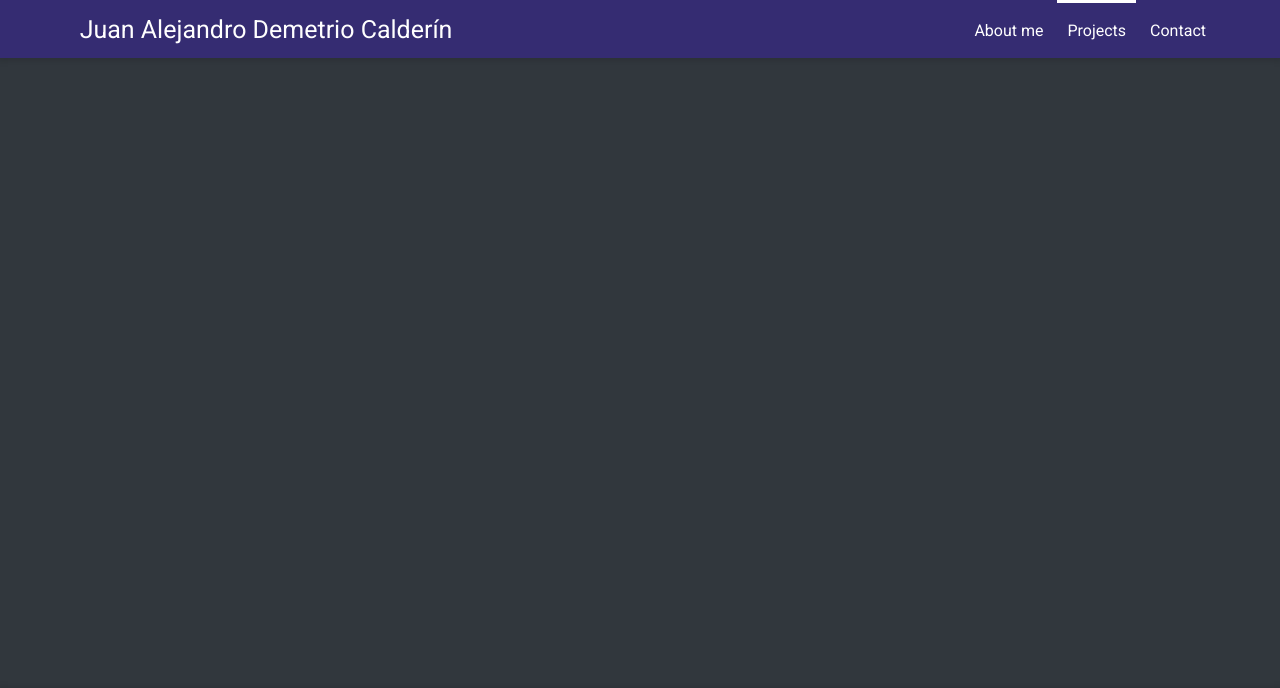
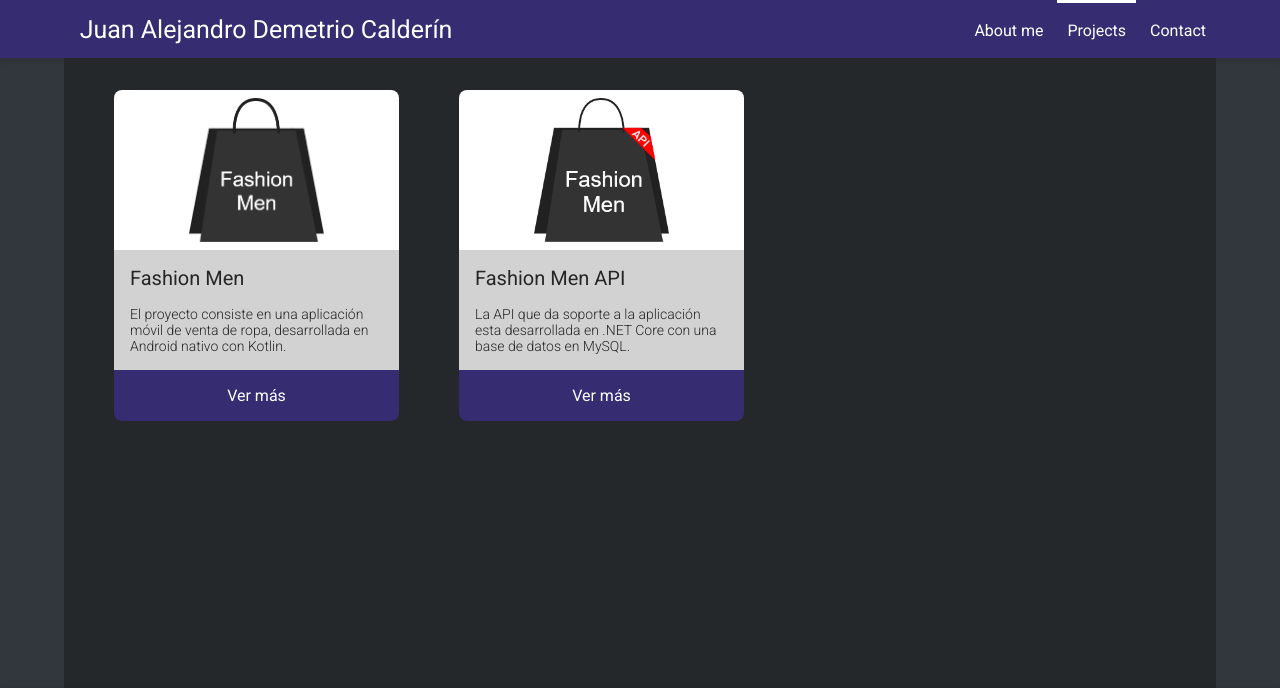
Before and after one commit to Jackdaw16/Portafolio, a plain HTML site: page projects.html in a window 1280 px wide. Shown: the top 688 px of the page. Drawn offline with Linux system fonts and the light colour scheme.

Commit message:
projects page finished

```diff
--- a/css/index.scss
+++ b/css/index.scss
@@ -250,3 +250,70 @@ footer {
     }
   }
 }
+
+.cards-row-one{
+  display: flex;
+  flex-direction: row;
+
+  .card{
+    width: 17.8125em;
+    height: 20.875em;
+    margin: 0.75em 1.875em;
+    display: flex;
+    flex-direction: column;
+
+    .img-container{
+      width: 100%;
+      border-top-right-radius: 0.5em;
+      border-top-left-radius: 0.5em;
+      padding: 0.5em 0;
+      background-color: white;
+      display: flex;
+      flex-direction: column;
+      align-items: center;
+
+      img{
+        height: 9em;
+      }
+    }
+
+    .text-container{
+      width: 100%;
+      background-color: #D2D2D2;
+      padding: 8px;
+
+      p{
+        color: #262626;
+        margin: 0;
+      }
+
+      .card-title{
+        font-weight: 400;
+        font-size: 1.25em;
+        padding: 8px;
+      }
+
+      .card-description{
+        font-weight: 300;
+        font-size: 0.875em;
+        padding: 8px;
+      }
+    }
+
+    .card-button{
+      width: 100%;
+      background-color: #352C72;
+      color: white;
+      border-bottom-right-radius: 0.5em;
+      border-bottom-left-radius: 0.5em;
+      text-decoration: none;
+      text-align: center;
+      padding: 1em 0;
+    }
+
+    .card-button:hover{
+      background-color: #453992;
+    }
+
+  }
+}
--- a/projects.html
+++ b/projects.html
@@ -19,7 +19,37 @@
             </div>
         </nav>
     </header>
+    <section class="main">
+        <div class="container">
+            <div class="cards-row-one">
+                <div class="card">
+                    <div class="img-container">
+                        <img src="img/fashionmen_icon.png">
+                    </div>
+                    <div class="text-container">
+                        <p class="card-title">Fashion Men</p>
+                        <p class="card-description">El proyecto consiste en una aplicación móvil de venta de ropa,
+                            desarrollada en Android nativo con Kotlin.</p>
+                    </div>
+                    <a class="card-button" href="#">Ver más</a>
+                </div>
 
+                <div class="card">
+                    <div class="img-container">
+                        <img src="img/fashionmenapi.png">
+                    </div>
+                    <div class="text-container">
+                        <p class="card-title">Fashion Men API</p>
+                        <p class="card-description">La API que da soporte a la
+                            aplicación esta desarrollada
+                            en .NET Core con una base de
+                            datos en MySQL. </p>
+                    </div>
+                    <a class="card-button" href="#">Ver más</a>
+                </div>
+            </div>
+        </div>
+    </section>
     <footer>
         <div class="networks">
             <a style="background-color: #24282B;" href="#"><img src="img/github_icon.svg"></a>
```
Also changed, not shown: css/index.css, img/fashionmen_icon.png (added), img/fashionmenapi.png (added), 1 other file.
